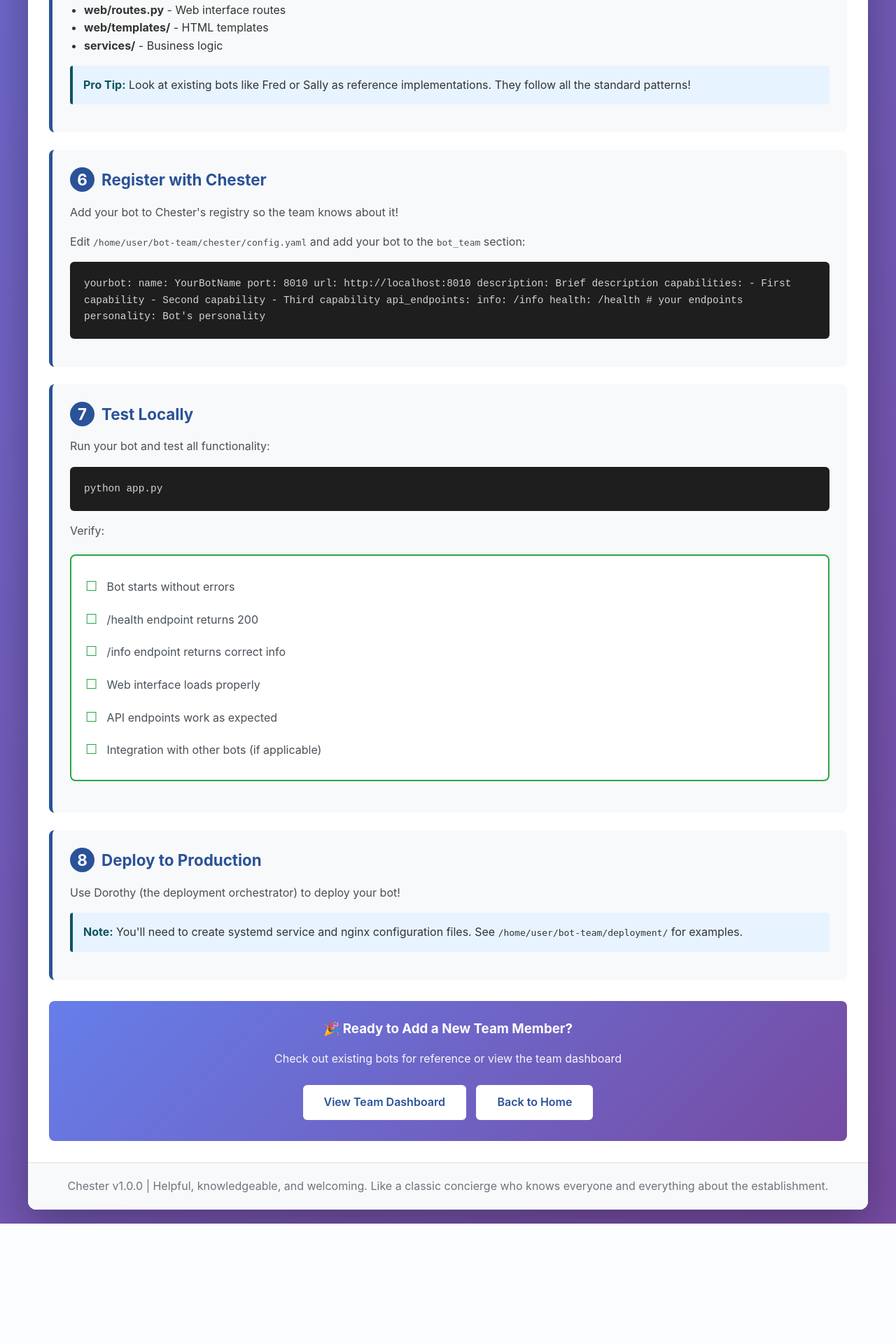
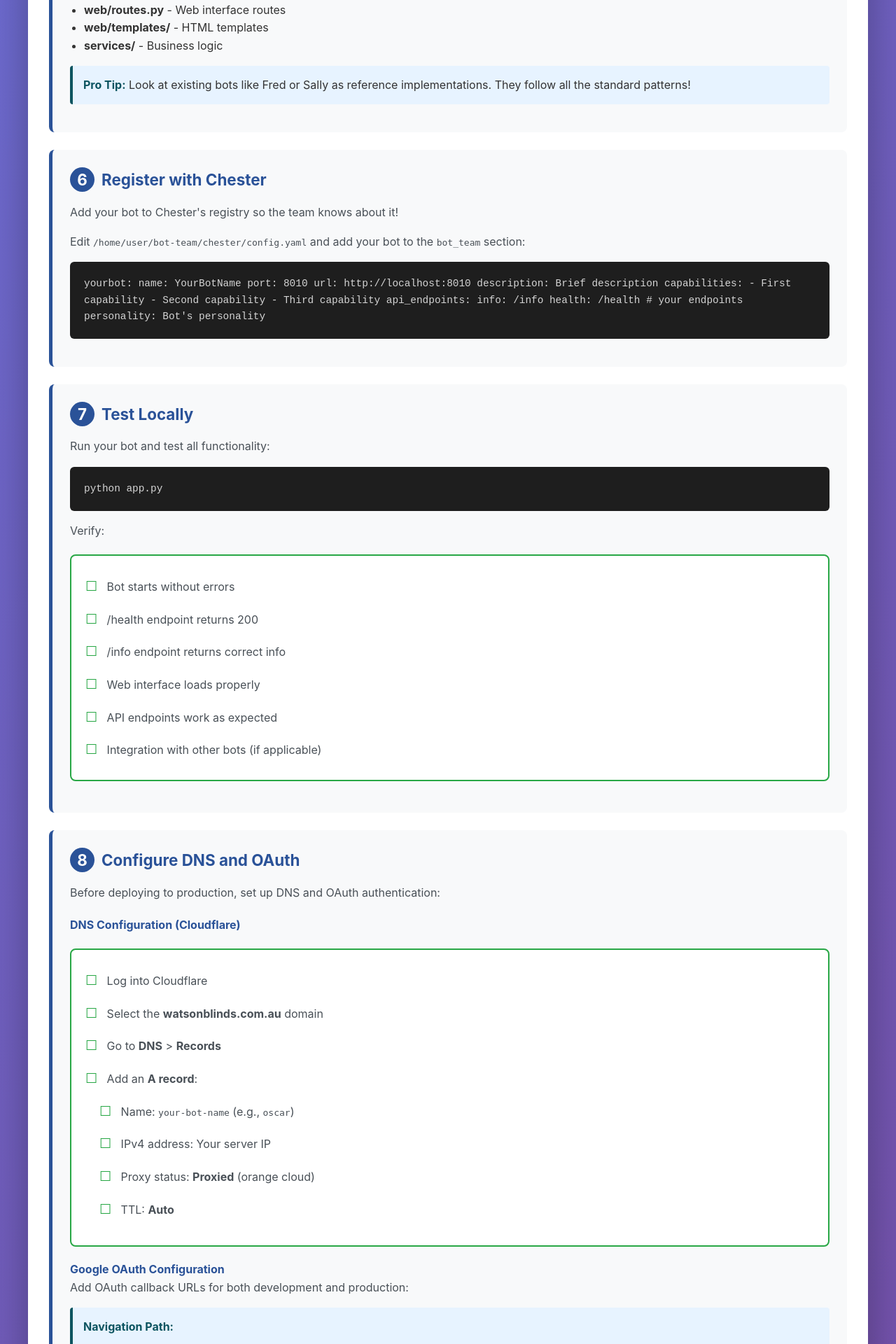
Before and after one commit to derekgwatson/bot-team, a Flask app: page /new-bot-guide in a window 1280 px wide. Shown: the part 2760-4680 px from the top of the page at 70% size. Before the commit the page ends 4508 px from the top, so only its background shows below. Run offline with Flask 3, Linux system fonts and the light colour scheme.

Commit message:
Update Chester new bot guide with clearer instructions
Changes:
- Changed venv to .venv (dotfile convention)
- Fixed formatting of install commands (now on separate lines)
- Added new step 8: DNS and OAuth configuration
- DNS: Clear Cloudflare A record setup instructions
- OAuth: Step-by-step navigation to Google Cloud Console with exact path
- Includes both localhost and production callback URLs
- Renumbered deployment to step 9

This makes it much easier to remember the often-forgotten DNS and OAuth setup steps!

```diff
--- a/chester/web/templates/new_bot_guide.html
+++ b/chester/web/templates/new_bot_guide.html
@@ -251,8 +251,8 @@ FLASK_DEBUG=False
         </div>
 
         <p>Then install them:</p>
-        <div class="code-block">python3 -m venv venv
-source venv/bin/activate
+        <div class="code-block">python3 -m venv .venv
+source .venv/bin/activate
 pip install -r requirements.txt</div>
     </div>
 
@@ -316,7 +316,55 @@ pip install -r requirements.txt</div>
     </div>
 
     <div class="step">
-        <h3><span class="step-number">8</span>Deploy to Production</h3>
+        <h3><span class="step-number">8</span>Configure DNS and OAuth</h3>
+        <p>Before deploying to production, set up DNS and OAuth authentication:</p>
+
+        <h4 style="margin-top: 20px; color: #2a5298;">DNS Configuration (Cloudflare)</h4>
+        <div class="checklist">
+            <ul>
+                <li>Log into Cloudflare</li>
+                <li>Select the <strong>watsonblinds.com.au</strong> domain</li>
+                <li>Go to <strong>DNS</strong> > <strong>Records</strong></li>
+                <li>Add an <strong>A record</strong>:
+                    <ul style="padding-left: 20px; margin-top: 8px;">
+                        <li>Name: <code>your-bot-name</code> (e.g., <code>oscar</code>)</li>
+                        <li>IPv4 address: Your server IP</li>
+                        <li>Proxy status: <strong>Proxied</strong> (orange cloud)</li>
+                        <li>TTL: <strong>Auto</strong></li>
+                    </ul>
+                </li>
+            </ul>
+        </div>
+
+        <h4 style="margin-top: 20px; color: #2a5298;">Google OAuth Configuration</h4>
+        <p>Add OAuth callback URLs for both development and production:</p>
+
+        <div class="info-box">
+            <strong>Navigation Path:</strong>
+            <ol style="padding-left: 20px; margin-top: 10px; line-height: 1.8;">
+                <li>Go to <a href="https://console.cloud.google.com/" target="_blank">Google Cloud Console</a></li>
+                <li>Select your project (top dropdown near "Google Cloud")</li>
+                <li>Click the hamburger menu (☰) → <strong>APIs & Services</strong> → <strong>Credentials</strong></li>
+                <li>Find your OAuth 2.0 Client ID (under "OAuth 2.0 Client IDs")</li>
+                <li>Click the client ID name to edit it</li>
+                <li>Scroll to <strong>"Authorized redirect URIs"</strong></li>
+                <li>Click <strong>"+ ADD URI"</strong> and add both:
+                    <ul style="padding-left: 20px; margin-top: 8px;">
+                        <li><code>http://localhost:8011/auth/callback</code> (for local dev)</li>
+                        <li><code>https://your-bot-name.watsonblinds.com.au/auth/callback</code> (for production)</li>
+                    </ul>
+                </li>
+                <li>Click <strong>"Save"</strong> at the bottom</li>
+            </ol>
+        </div>
+
+        <div class="info-box" style="background: #fff3cd; border-left-color: #ffc107;">
+            <strong>⚠️ Important:</strong> Replace <code>your-bot-name</code> and port number (<code>8011</code>) with your actual bot's name and port!
+        </div>
+    </div>
+
+    <div class="step">
+        <h3><span class="step-number">9</span>Deploy to Production</h3>
         <p>Use Dorothy (the deployment orchestrator) to deploy your bot!</p>
 
         <div class="info-box">
```
